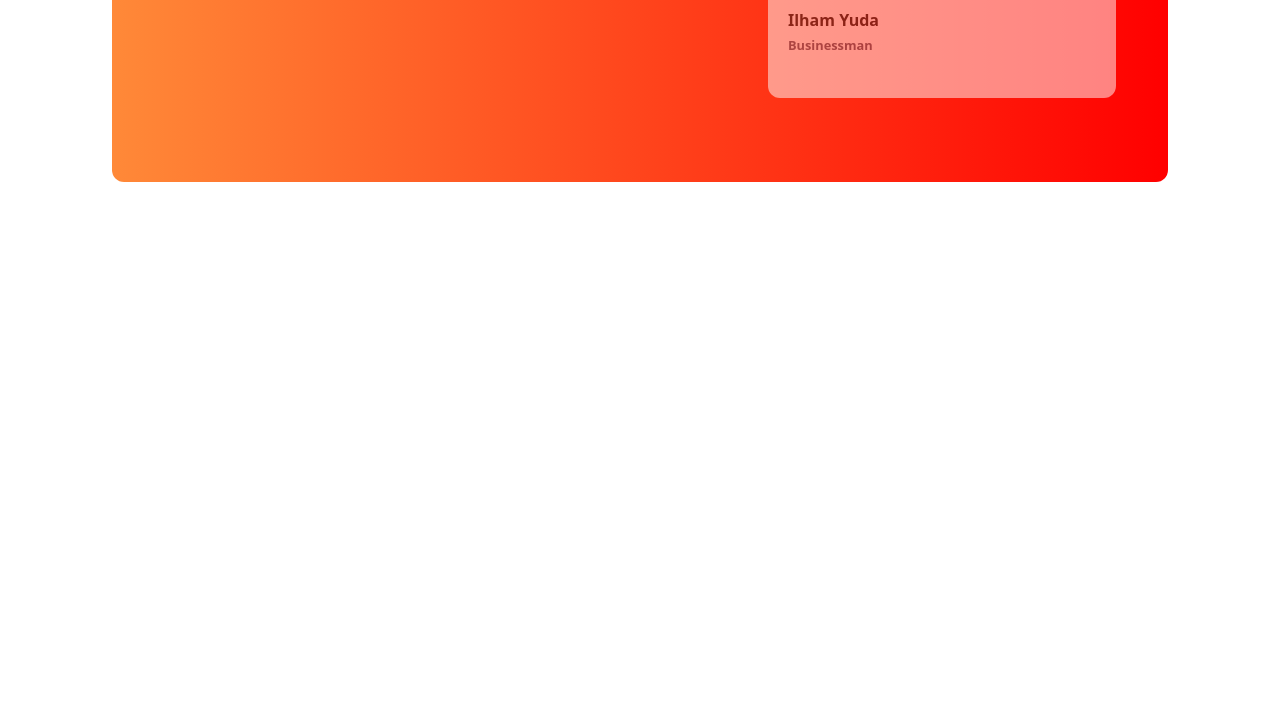
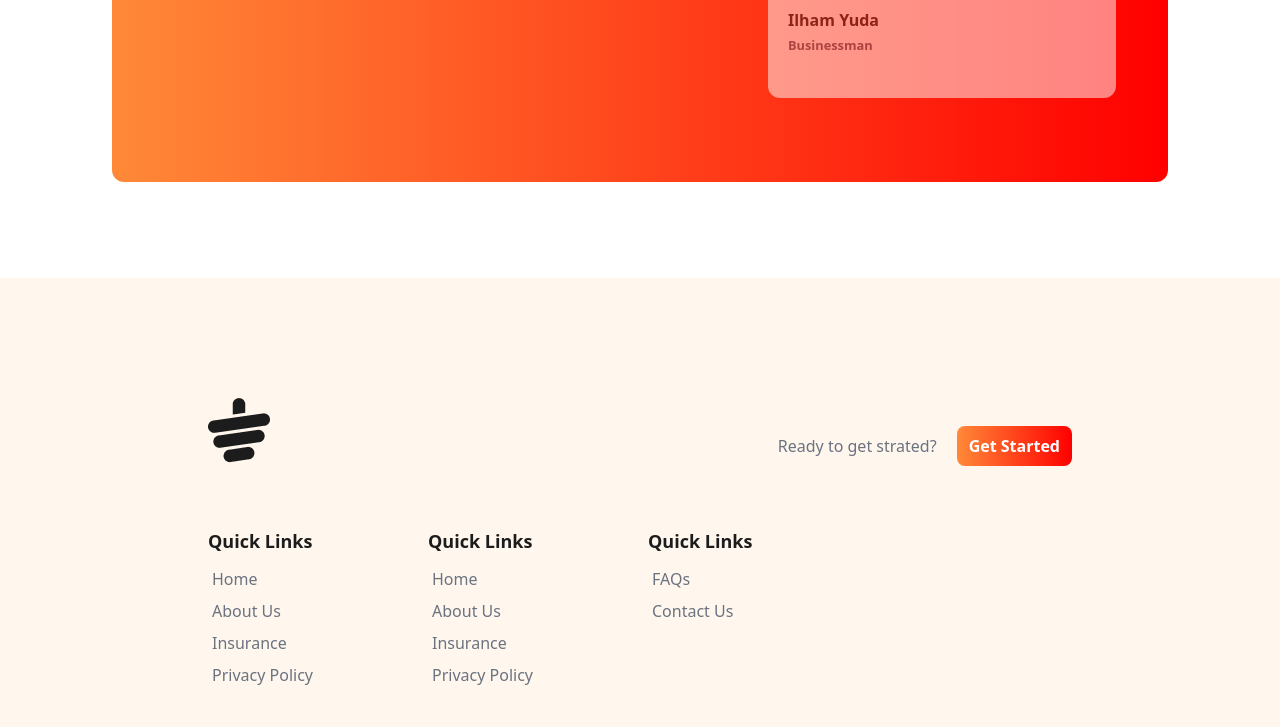
Before and after one commit to Tawkir-web-developer/tea-house, a plain HTML site: page index.html in a window 1280 px wide. Shown: the part 2297-3024 px from the top of the page. Before the commit the page ends 2575 px from the top, so only its background shows below. Drawn offline with nearby package versions, Linux system fonts and the light colour scheme.

Commit message:
update the foter section

```diff
--- a/index.html
+++ b/index.html
@@ -174,5 +174,71 @@
               </div>
              </section>
      </main>
+     <footer class="bg-orange-50 py-10 px-4 md:px-16 text-gray-500">
+      <div class="w-9/12 mx-auto">
+        <!-- logo -->
+         <div class="mb-8 mt-20 flex justify-between">
+          <img class="mb-8" src="images/cup.png" alt="">
+          <div class="flex items-center gap-5">
+          <h1>Ready to get strated?</h1>
+          <button class="px-3 py-2 rounded-lg font-bold text-[#FFFFFF] bg-gradient-to-r from-[#FF8938] to-[#FF0000]">Get Started</button>
+          </button>
+          </div>
+         </div>
+         <!-- -link -->
+       <div class="grid grid-cols-1 md:grid-cols-2 lg:grid-cols-4 gap-4">
+        <!-- first Link -->
+         <div class="">
+          <h1 class="mb-3 font-semibold text-[#1C1C1C] text-lg">Quick Links</h1>
+          <ul class="space-y-2 ml-1">
+            <li>
+              <a class="hover:text-orange-400" href="">Home</a>
+            </li>
+            <li>
+              <a class="hover:text-orange-400" href="">About Us</a>
+            </li>
+            <li>
+              <a class="hover:text-orange-400" href="">Insurance</a>
+            </li>
+            <li>
+              <a class="hover:text-orange-400" href="">Privacy Policy</a>
+            </li>
+          </ul>
+       </div>
+
+          <!-- first Link -->
+          <div>
+          <h1 class="mb-3 font-semibold text-lg text-[#1C1C1C]">Quick Links</h1>
+          <ul class="space-y-2 ml-1">
+            <li>
+              <a class="hover:text-orange-400" href="">Home</a>
+            </li>
+            <li>
+              <a class="hover:text-orange-400" href="">About Us</a>
+            </li>
+            <li>
+              <a class="hover:text-orange-400" href="">Insurance</a>
+            </li>
+            <li>
+              <a class="hover:text-orange-400" href="">Privacy Policy</a>
+            </li>
+          </ul>
+       </div>
+
+       <!-- first Link -->
+       <div>
+       <h1 class="mb-3 font-semibold text-lg text-[#1C1C1C]">Quick Links</h1>
+       <ul class="space-y-2 ml-1">
+         <li>
+           <a class="hover:text-orange-400" href="">FAQs</a>
+         </li>
+         <li>
+           <a class="hover:text-orange-400" href="">Contact Us</a>
+         </li>
+       </ul>
+    </div>
+
+      </div>
+     </footer>
 </body>
 </html>
```
